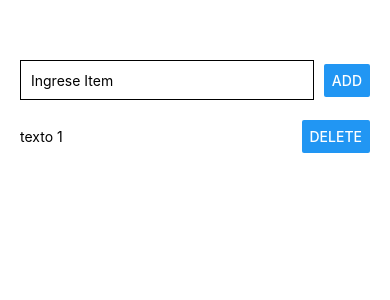
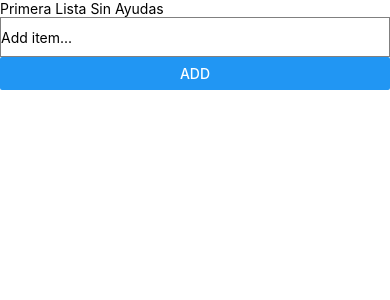
Before and after one commit to EduHz/coderHouse, a React Native app: screen / in a window 390 px wide. Shown: the top 300 px of the page. Built offline with nearby package versions, Linux system fonts and the light colour scheme.

Commit message:
update check

```diff
--- a/App.js
+++ b/App.js
@@ -1,53 +1,52 @@
 import React, { useState } from "react";
-import { View, TextInput, Button, StyleSheet, Text } from "react-native";
+import { View, Text, TextInput, Button } from "react-native";
 
-const App = () => {
-  const [textItem, setTextItem] = useState("");
-  const [itemList, setItemList] = useState([]);
+export default function App() {
+  const [item, setItem] = useState("");
+  const [list, setList] = useState([]);
+
+  console.log(list.map((x) => x));
+
+  const handleSubmit = () => {
+    setList([...list, { text: item, checked: false }]);
+    setItem("");
+  };
+
+  const handleDelete = (index) => {
+    const newList = [...list];
+    newList.splice(index, 1);
+    setList(newList);
+  };
+
+  const handleCheck = (index) => {
+    const newList = [...list];
+    newList[index].checked = !newList[index].checked;
+    setList(newList);
+  };
 
   return (
-    <View style={styles.container}>
-      <View style={styles.inputAdd}>
-        <TextInput style={styles.input} placeholder="Ingrese Item" />
-        <Button title="Add" onPress={() => setTextItem(textItem)} />
+    <View>
+      <Text>Primera Lista Sin Ayudas</Text>
+      <View>
+        <TextInput
+          style={{ height: 40, borderColor: "gray", borderWidth: 1 }}
+          placeholder="Add item..."
+          value={item}
+          onChangeText={(text) => setItem(text)}
+        />
+        <Button title="Add" onPress={handleSubmit} />
       </View>
-      <View style={styles.inputList}>
-        <Text>texto 1</Text>
-        <Button title="Delete" onPress={() => console.log("Botón Delete")} />
-      </View>
+      {list.map((item, index) => (
+        <View key={index}>
+          <Text
+            style={item.checked ? { textDecorationLine: "line-through" } : {}}
+          >
+            {item.text}
+          </Text>
+          <Button title="Delete" onPress={() => handleDelete(index)} />
+          <Button title="Check" onPress={() => handleCheck(index)} />
+        </View>
+      ))}
     </View>
   );
-};
-
-const styles = StyleSheet.create({
-  container: {
-    flex: 1,
-    paddingTop: 40,
-    justifyContent: "start-end",
-    alignItems: "center",
-  },
-  inputAdd: {
-    flexDirection: "row",
-    alignItems: "center",
-    justifyContent: "space-between",
-    paddingHorizontal: 20,
-    paddingVertical: 20,
-    width: "100%",
-  },
-  inputList: {
-    flexDirection: "row",
-    alignItems: "center",
-    justifyContent: "space-between",
-    paddingHorizontal: 20,
-    width: "100%",
-  },
-  input: {
-    flex: 1,
-    marginRight: 10,
-    height: 40,
-    borderWidth: 1,
-    paddingHorizontal: 10,
-  },
-});
-
-export default App;
+}
```
